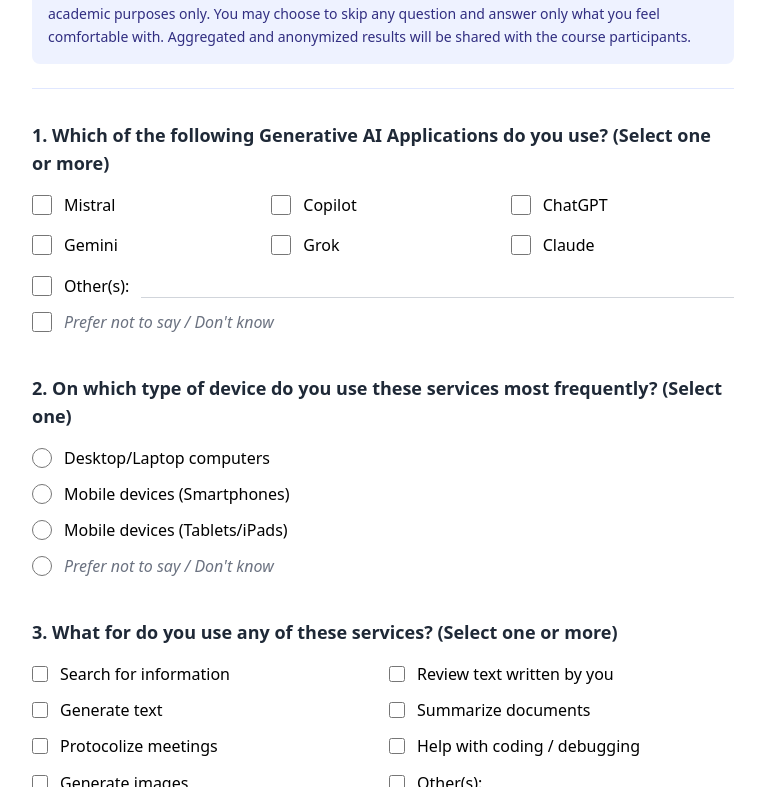
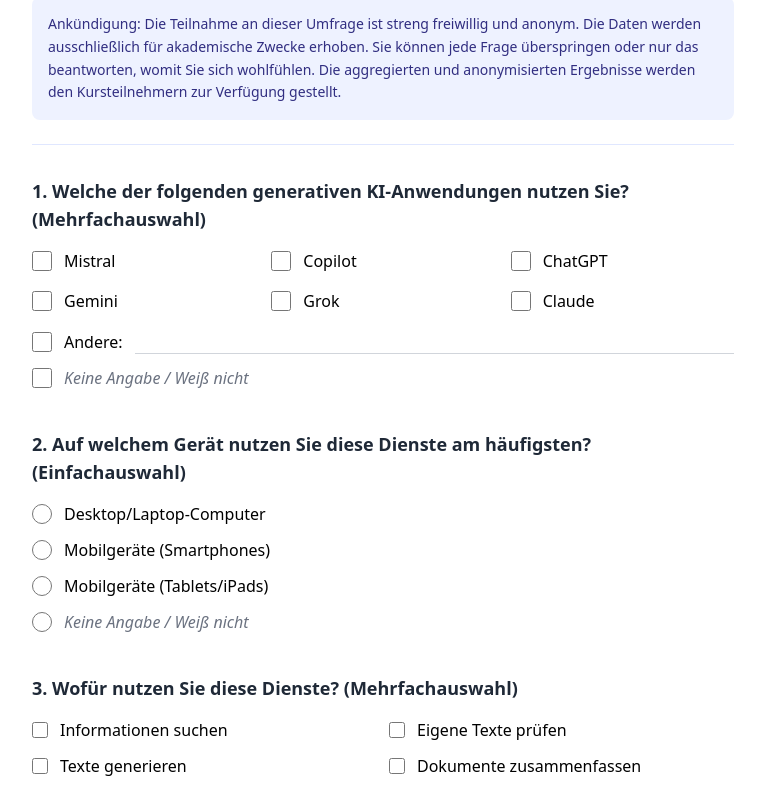
Before and after one commit to hupegui/ITCILO_AI_Survey, a plain HTML site: page index.html in a window 1280 px wide. Shown: the part 156-943 px from the top of the page, without its empty margins (257-1022 px from the left). Drawn offline with nearby package versions, Linux system fonts and the light colour scheme.

Commit message:
index -deutsch selected'

```diff
--- a/index.html
+++ b/index.html
@@ -747,7 +747,7 @@
       document
         .getElementById("langSelect")
         .addEventListener("change", (e) => updateUI(e.target.value));
-      updateUI("en");
+      updateUI("de");
 
       const scriptURL =
         "https://script.google.com/macros/s/AKfycbxRoJuVi7ckXZ5dejLBy3RegnbosYjli95FWrBP6ww9KX3r4S8c7-Behp9gHIQ0mzxdHQ/exec";
```
